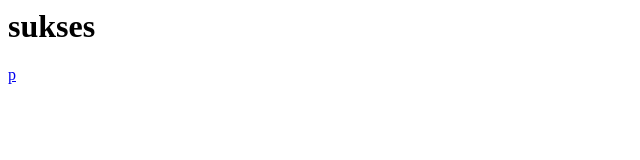
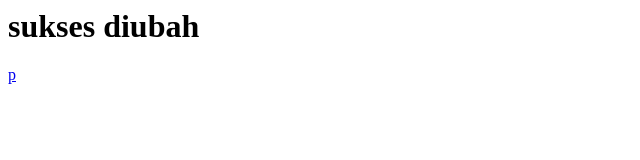
Before and after one commit to ahz112/test, a plain HTML site: page index.html in a window 1280 px wide. Shown: the whole page, without its empty margins (0-640 px from the left). Drawn offline with Linux system fonts and the light colour scheme.

Commit message:
Update index.html

```diff
--- a/index.html
+++ b/index.html
@@ -1,4 +1,5 @@
 <html>
-    <h1>sukses</h1>
+    <h1>sukses diubah</h1>
     <a href="career/">p</a>
+
 </html>
```
